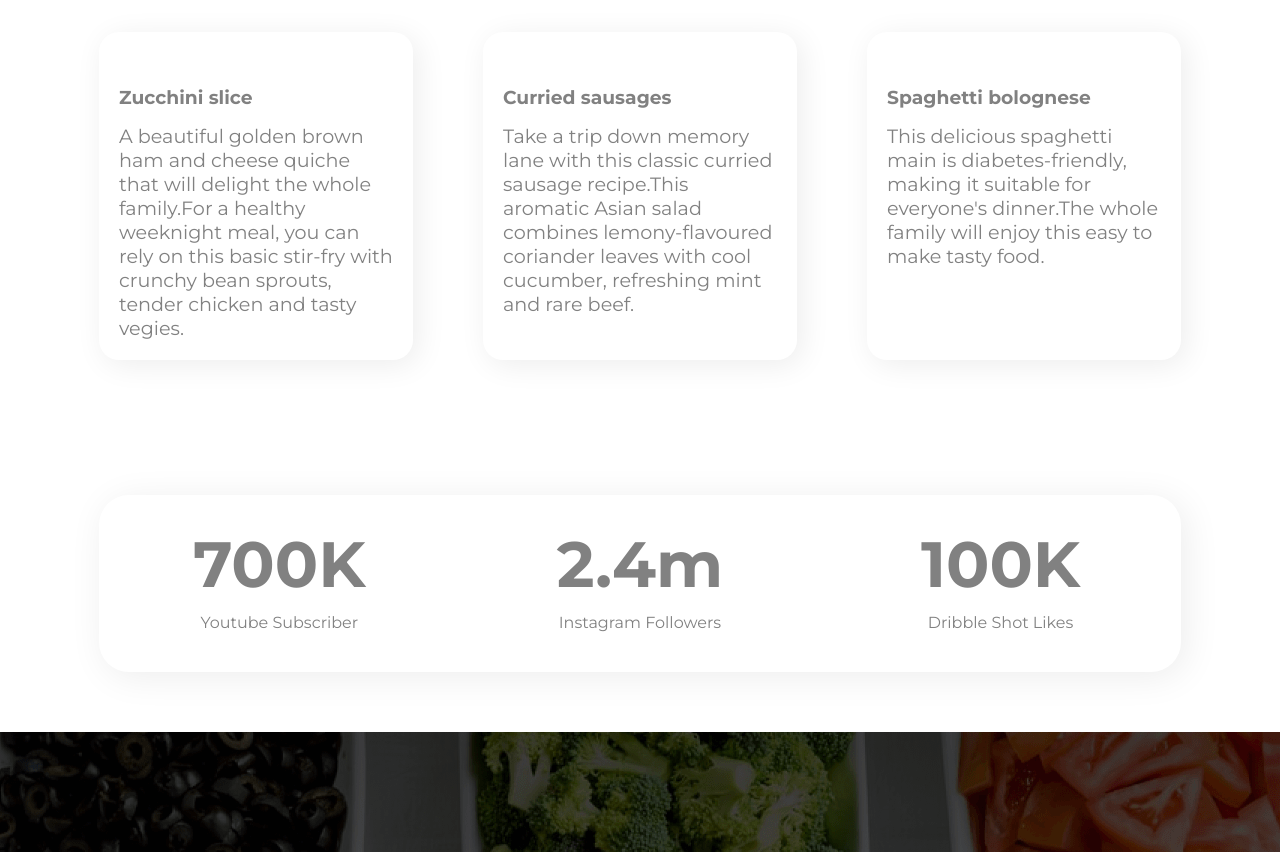
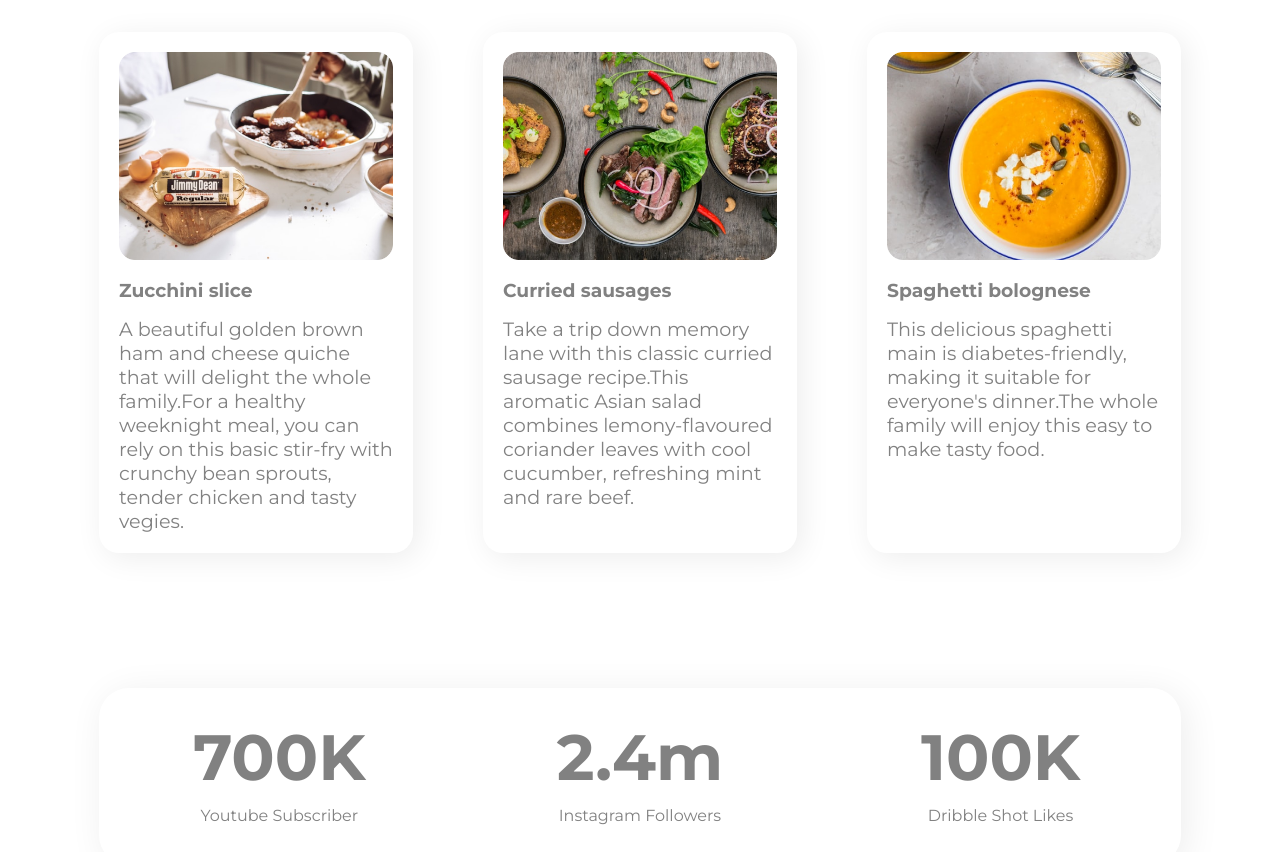
Before and after one commit to yanisahmed/juicybite, a plain HTML site: page index.html in a window 1280 px wide. Shown: the part 1530-2382 px from the top of the page. Drawn offline with Linux system fonts and the light colour scheme.

Commit message:
Recipie images issue resolved

```diff
--- a/index.html
+++ b/index.html
@@ -87,21 +87,21 @@
                 </div>
                 <div class="jb-recipies">
                     <div class="jb-col-4 jb-recipie-item">
-                        <img src="images/food/Project Cover.jpg" alt="">
+                        <img src="images/food/Project-Cover.jpg" alt="">
                         <h3>Zucchini slice</h3>
                         <p>A beautiful golden brown ham and cheese quiche that will delight the whole family.For a
                             healthy weeknight meal, you can rely on this basic stir-fry with crunchy bean sprouts,
                             tender chicken and tasty vegies.</p>
                     </div>
                     <div class="jb-col-4 jb-recipie-item">
-                        <img src="images/food/Project Cover1.jpg" alt="">
+                        <img src="images/food/Project-Cover1.jpg" alt="">
                         <h3>Curried sausages</h3>
                         <p>Take a trip down memory lane with this classic curried sausage recipe.This aromatic Asian
                             salad combines lemony-flavoured coriander leaves with cool cucumber, refreshing mint and
                             rare beef.</p>
                     </div>
                     <div class="jb-col-4 jb-recipie-item">
-                        <img src="images/food/Project Cover.png" alt="">
+                        <img src="images/food/Project-Cover.png" alt="">
                         <h3>Spaghetti bolognese</h3>
                         <p>This delicious spaghetti main is diabetes-friendly, making it suitable for everyone's
                             dinner.The whole family will enjoy this easy to make tasty food.
```
